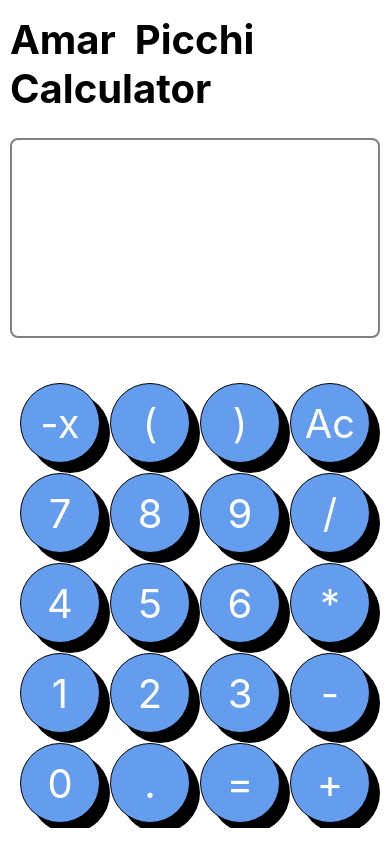
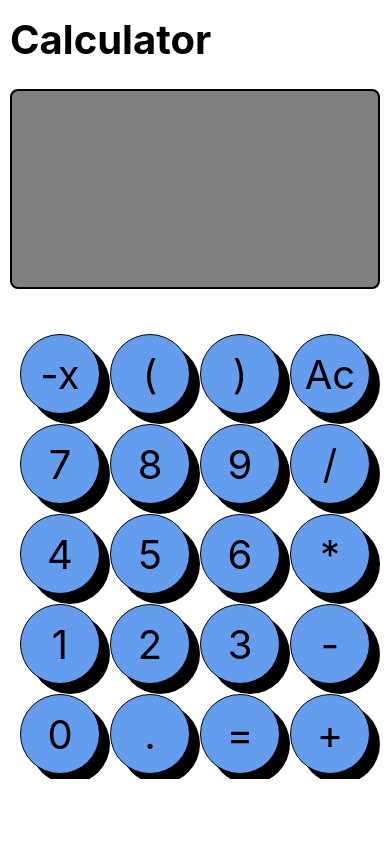
Before and after one commit to Asif3359/My-First-Native-App, a React Native app: screen / in a window 390 px wide. Built offline with nearby package versions, Linux system fonts and the light colour scheme.

Commit message:
add some style and add react paper for ui

```diff
--- a/App.tsx
+++ b/App.tsx
@@ -55,7 +55,7 @@ const App = () => {
         <View style={styles.container}>
           <View>
             <View>
-              <Text style={styles.header}>Amar  Picchi Calculator </Text>
+              <Text style={styles.header}>Calculator </Text>
             </View>
             <View style={styles.outputContainer}>
               <ScrollView>
@@ -88,18 +88,23 @@ const styles = StyleSheet.create({
     flex: 1,
     alignItems: 'center',
     justifyContent: 'center',
+    color:'white',
+    backgroundColor:"white",
+    height:830
   },
   header: {
     fontSize: 40,
     marginBottom: 10,
     marginHorizontal: 10,
     marginTop: 15,
-    fontWeight: "bold"
+    fontWeight: "bold",
+    color:"black"
   },
   Output: {
     fontSize: 40,
     marginBottom: 10,
-    marginHorizontal: 10
+    marginHorizontal: 10,
+    color:"white"
   },
   buttonGrid: {
     flexDirection: 'row', // Horizontal layout
@@ -124,16 +129,18 @@ const styles = StyleSheet.create({
 
   buttonText: {
     fontSize: 40,
-    color:"white"
+    color:"black"
   },
   outputContainer: {
-    borderColor: "gray",
+    borderColor: "black",
     borderWidth: 2,
     borderRadius: 8,
     height: 200,
     marginBottom: 40,
     marginHorizontal: 10,
-    marginTop: 15
+    marginTop: 15,
+    color:"white",
+    backgroundColor:"gray"
   }
 });
 
--- a/package.json
+++ b/package.json
@@ -11,7 +11,8 @@
   },
   "dependencies": {
     "react": "18.2.0",
-    "react-native": "0.72.6"
+    "react-native": "0.72.6",
+    "react-native-paper": "^5.11.4"
   },
   "devDependencies": {
     "@babel/core": "^7.20.0",
```
Also changed, not shown: 2 other files (tests, documents, lock files or other folders).
